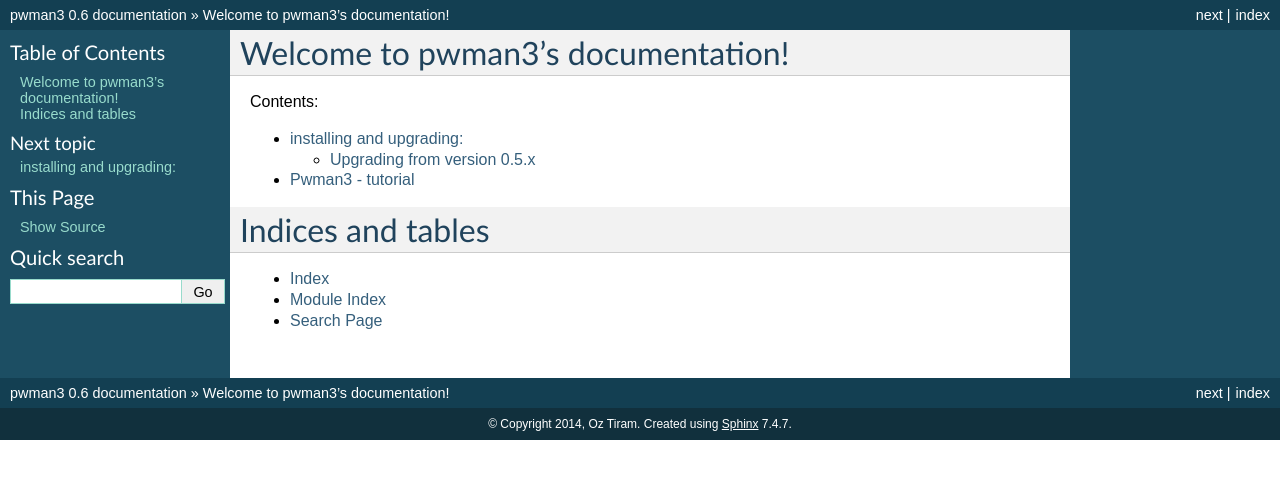
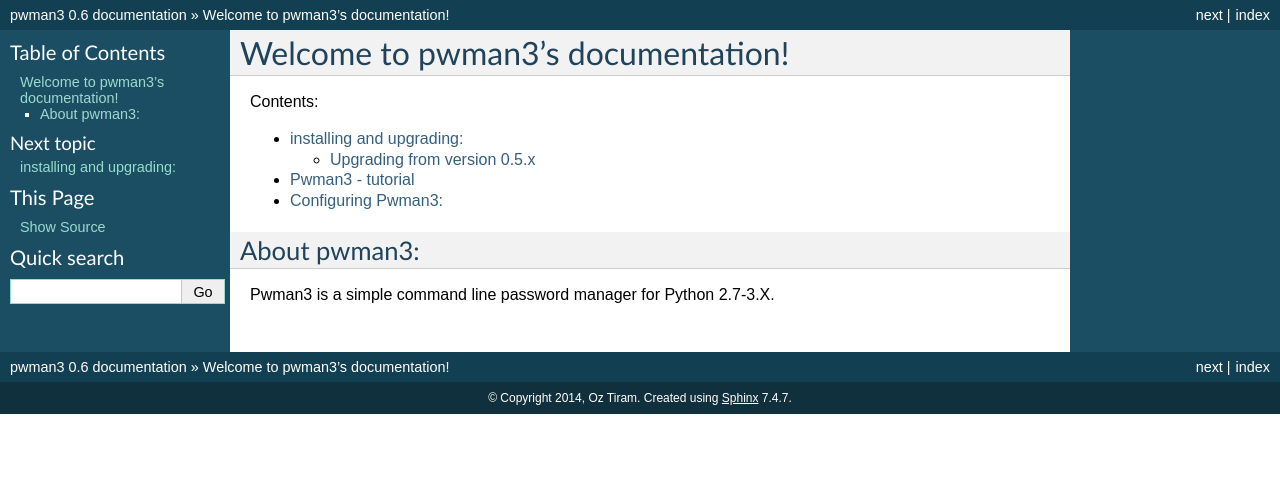
Before and after one commit to pwman3/pwman3, a Sphinx documentation site: the page built from docs/source/index.rst, in a window 1280 px wide. Shown: the top 479 px of the page. Built offline with Sphinx 7.4.7, drawn with Linux system fonts in a browser that asks for light colours.

```diff
--- a/docs/source/index.rst
+++ b/docs/source/index.rst
@@ -13,11 +13,9 @@ Contents:
 
    install
    tutorial
+   configuration
 
+About pwman3:
+^^^^^^^^^^^^^
 
-Indices and tables
-==================
-
-* :ref:`genindex`
-* :ref:`modindex`
-* :ref:`search`
+Pwman3 is a simple command line password manager for Python 2.7-3.X.
```
Also changed, not shown: docs/source/configuration.rst (added, +33 -0 lines), pwman/__init__.py (+2 -13 lines), 3 other files.
